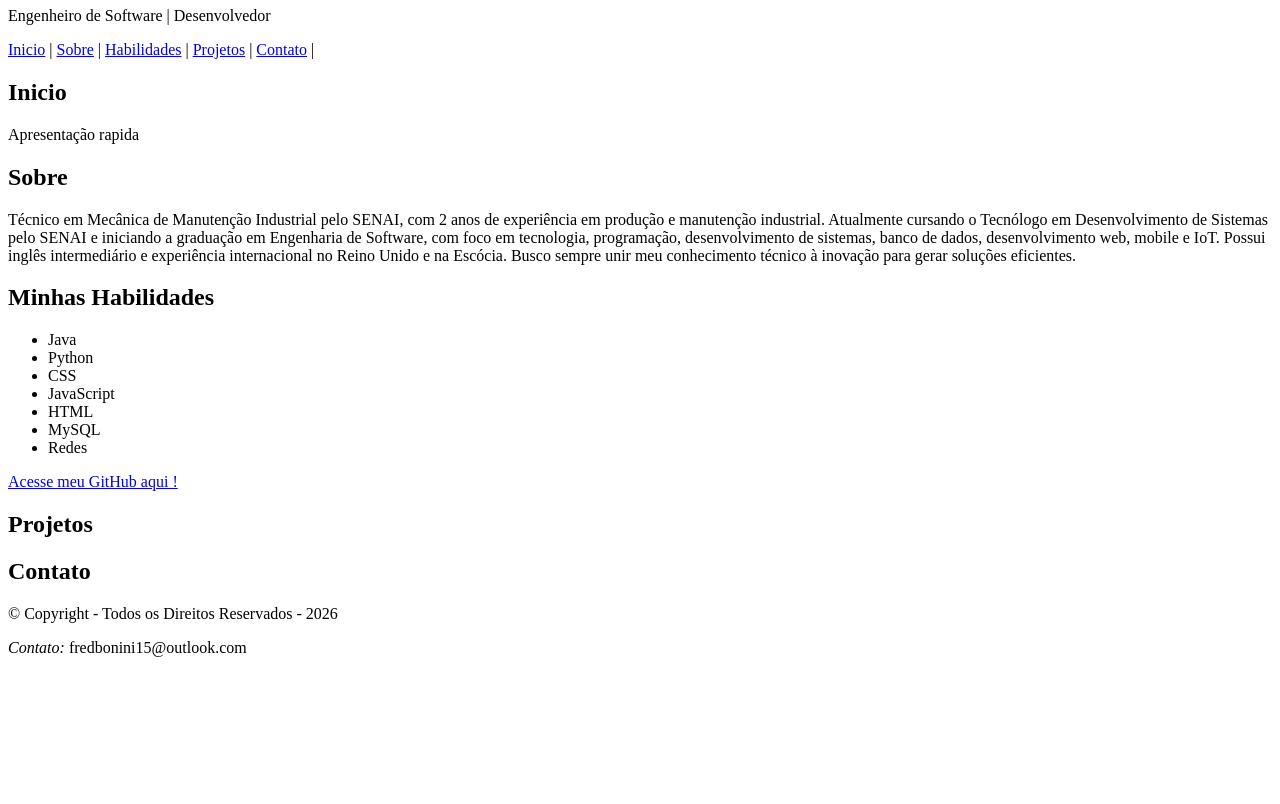
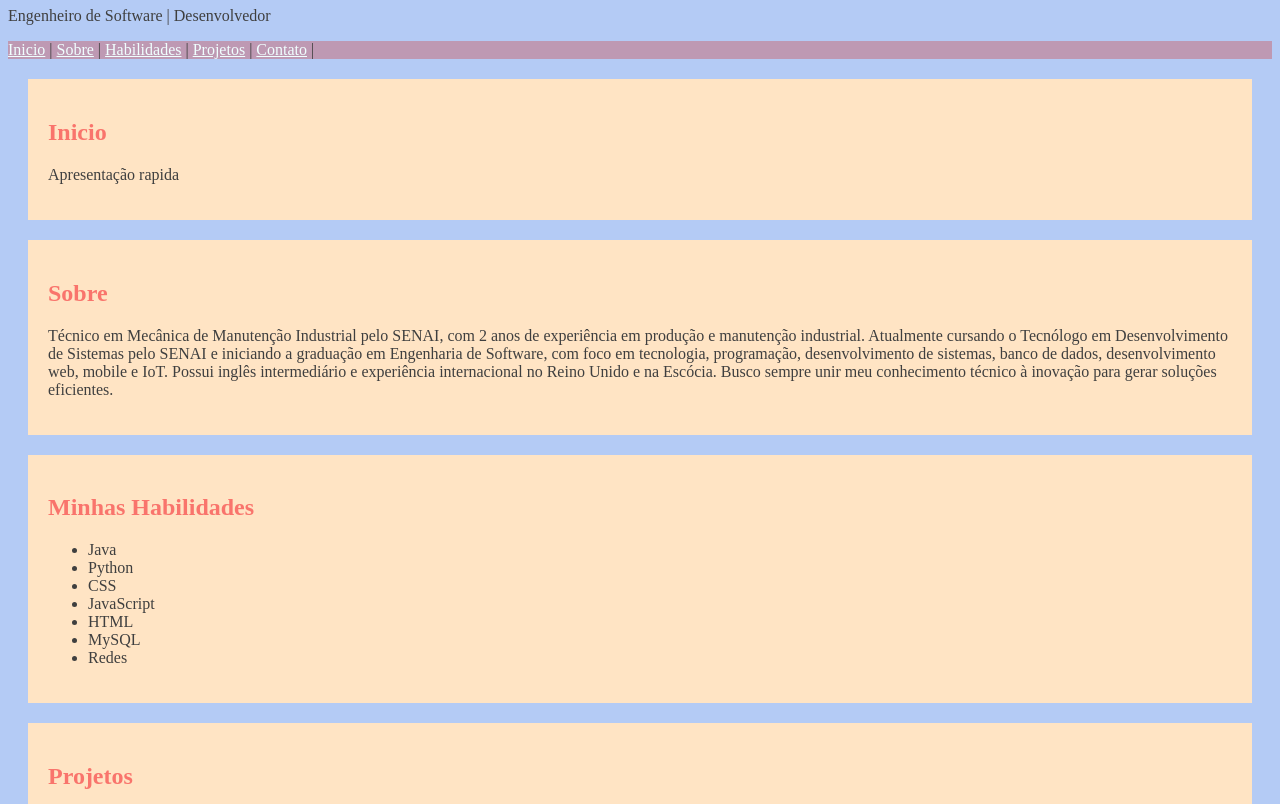
Before and after one commit to FredSantiago0/Portifolio, a plain HTML site: page index.html in a window 1280 px wide. Shown: the part 185-989 px from the top of the page. Before the commit the page ends 858 px from the top, so only its background shows below. Drawn offline with Linux system fonts and the light colour scheme.

Commit message:
STYLE: Add style.css file and edit of custom

```diff
--- /dev/null
+++ b/css/style.css
@@ -0,0 +1,26 @@
+body{
+    background-color: rgba(95, 144, 235, 0.466);
+    color: rgb(63, 63, 63);
+}
+
+h1{
+    color: rgb(2, 137, 255);
+}
+
+h2{
+    color: rgba(247, 77, 77, 0.74);
+}
+
+nav{
+    background-color: rgba(206, 74, 74, 0.384);
+}
+
+nav a{
+    color: azure;
+}
+
+section{
+    background-color: bisque;
+    padding: 20px;
+    margin: 20px;
+}
--- a/index.html
+++ b/index.html
@@ -4,6 +4,7 @@
     <meta charset="UTF-8">
     <meta name="viewport" content="width=device-width, initial-scale=1.0">
     <title>Portfolio</title>
+    <link rel="stylesheet" href="css/style.css">
 </head>
 <body>
     <header>
@@ -11,6 +12,7 @@
             <h1>Frederico B.S.B.</h1>
             <p>Engenheiro de Software | Desenvolvedor</p>
     </header>
+
 
     <nav>
         <a href="#Inicio">Inicio</a> |
@@ -52,20 +54,19 @@
             </ul>
         </section>
 
+        <section id="Projetos">
+            <h2>Projetos</h2>
+            <p></p>
+        </section>
 
-            <a href="https://github.com/FredSantiago0" target="_blank">Acesse meu GitHub aqui !</a>
+        <section id="Contato">
+            <h2>Contato</h2>
+            <p></p>
+        </section>
 
+        <a href="https://github.com/FredSantiago0" target="_blank">Acesse meu GitHub aqui !</a>
     </main>
 
-    <section id="Projetos">
-        <h2>Projetos</h2>
-        <p></p>
-    </section>
-
-     <section id="Contato">
-        <h2>Contato</h2>
-        <p></p>
-    </section>
 
     <footer >
         &copy; Copyright - Todos os Direitos Reservados - 2026
```
